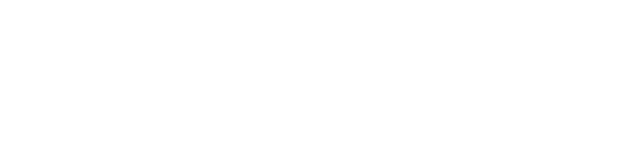
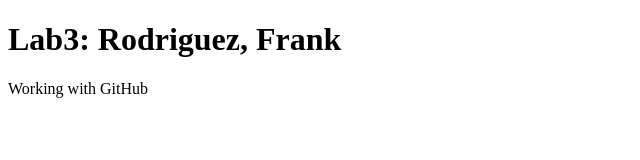
Before and after one commit to fxrodriguez1/webdev202, a plain HTML site: page labs/lab3.html in a window 1280 px wide. Shown: the whole page, without its empty margins (0-640 px from the left). Drawn offline with Linux system fonts and the light colour scheme.

Commit message:
adding labs/lab3.html

```diff
--- a/labs/lab3.html
+++ b/labs/lab3.html
@@ -1,9 +1,10 @@
 <!DOCTYPE html>
 <html>
     <head>
-        <title> Lab 3 </title>
+        <title> Lab3: Rodriguez, Frank </title>
     </head>
     <body>
-
+        <h1>Lab3: Rodriguez, Frank</h1>
+        <p>Working with GitHub</p>
     </body>
 </html>
```
